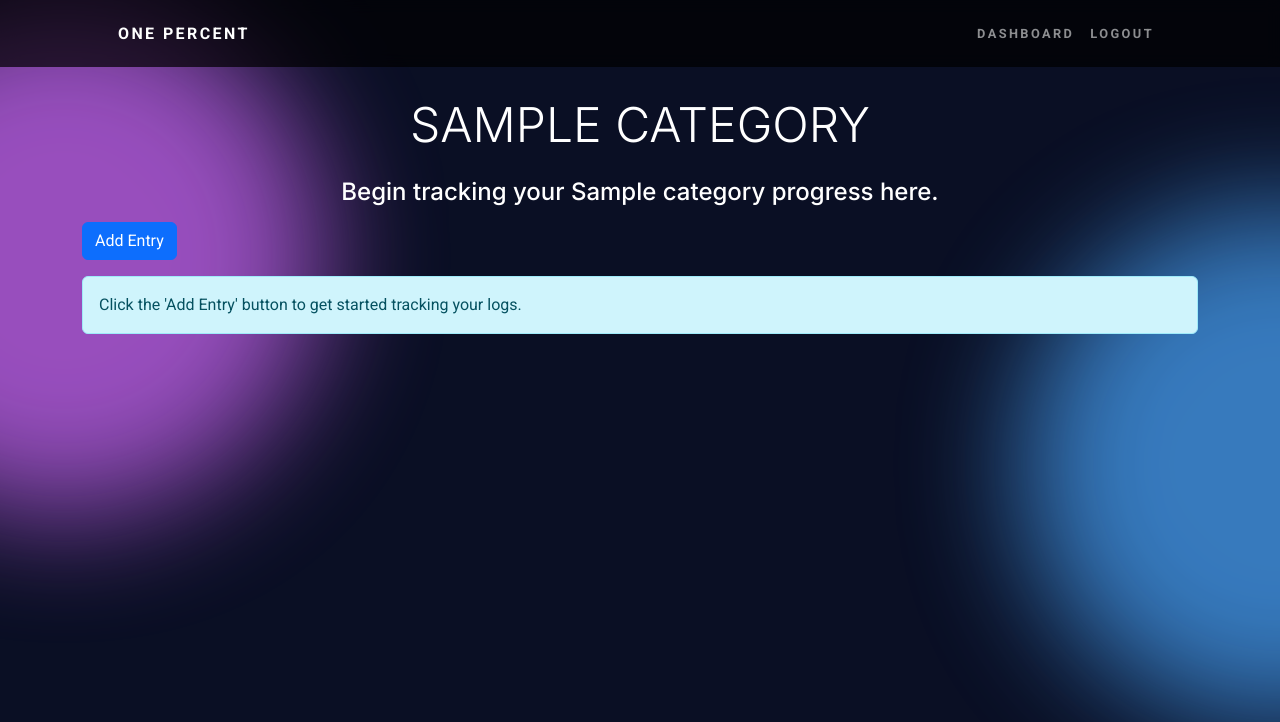
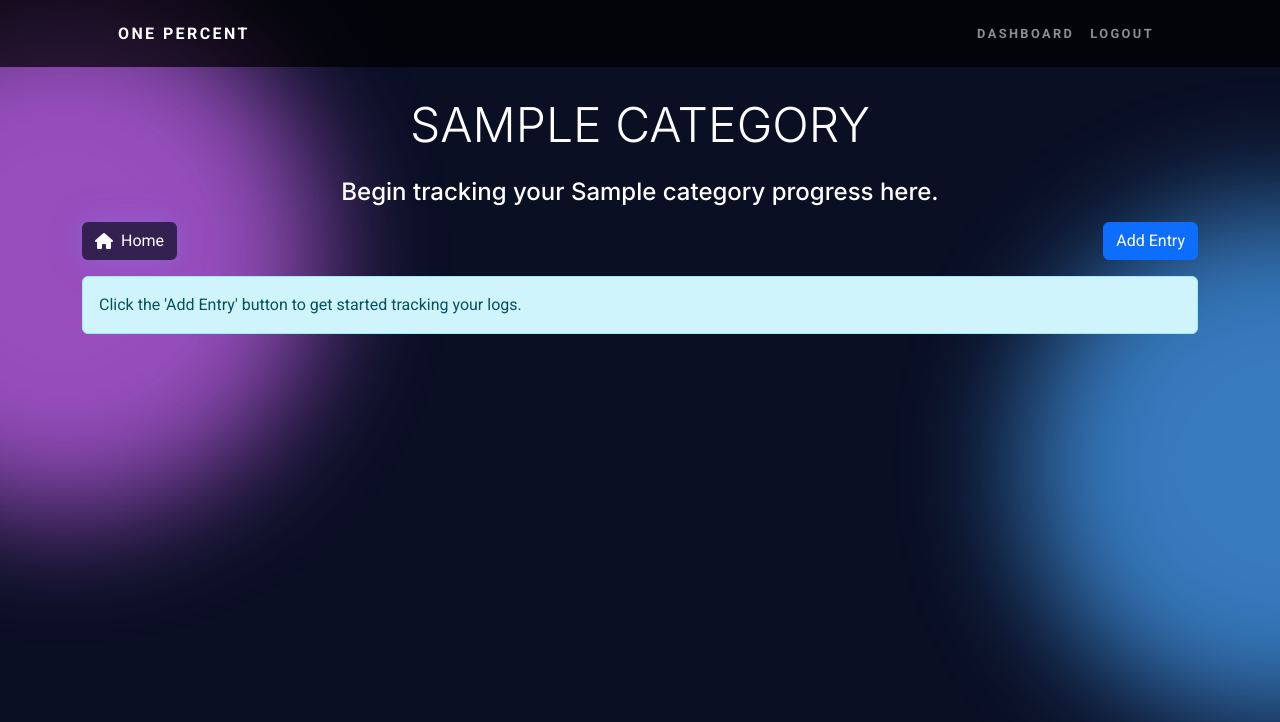
Before and after one commit to AlexThoma5/one_percent, a Django app: a page that uses categories/templates/categories/category_detail.html in a window 1280 px wide. Shown: the top 722 px of the page. Run offline with Django 4.2, Linux system fonts and the light colour scheme; a user stored in the database is signed in; tables that the repository leaves empty hold one stand-in row (values such as "Sample post"); data that the repository does not hold is empty; some libraries are stand-ins or nearby versions.

Commit message:
Add 'home' button to category_detail page with custom styling

```diff
--- a/categories/templates/categories/category_detail.html
+++ b/categories/templates/categories/category_detail.html
@@ -7,15 +7,18 @@
     <div class="my-4 text-center">
       <h1 class="display-5 welcome">{{ category.name }}</h1>
     </div>
-    <!-- Logs Section -->
+    <!-- Category message -->
     {% if logs %}
       <h2 class="h4 mb-3 text-center">Your {{ category.name }} journey — today’s update?</h2>
     {% else %}
       <h2 class="h4 mb-3 text-center">Begin tracking your {{ category.name }} progress here.</h2>
     {% endif %}
-    <!-- Create new logs button -->
-    <div class="row justify-content-center pb-3 text-start">
-      <div class="col-12">
+    <!-- Home and create new logs button -->
+    <div class="row pb-3">
+      <div class="col-12 d-flex justify-content-between">
+        <a href="{% url 'dashboard' %}" class="btn btn-custom d-flex align-items-center">
+          <i class="fa-solid fa-house me-2"></i>Home
+        </a>
         <button class="btn btn-primary"
                 data-bs-toggle="modal"
                 data-bs-target="#addLogModal">Add Entry</button>
--- a/static/css/style.css
+++ b/static/css/style.css
@@ -36,6 +36,17 @@ h6 {
 
 body {
   font-family: var(--primary-font);
+}
+
+.btn-custom {
+  color: white;
+  background: var(--card-bg-dark);
+  box-shadow: var(--primary-shadow);
+}
+
+.btn-custom:hover {
+  background-color: var(--card-bg-darker);
+  color: #00c5b4;
 }
 
 /* -------------- Base.html styles -------------- */
```
